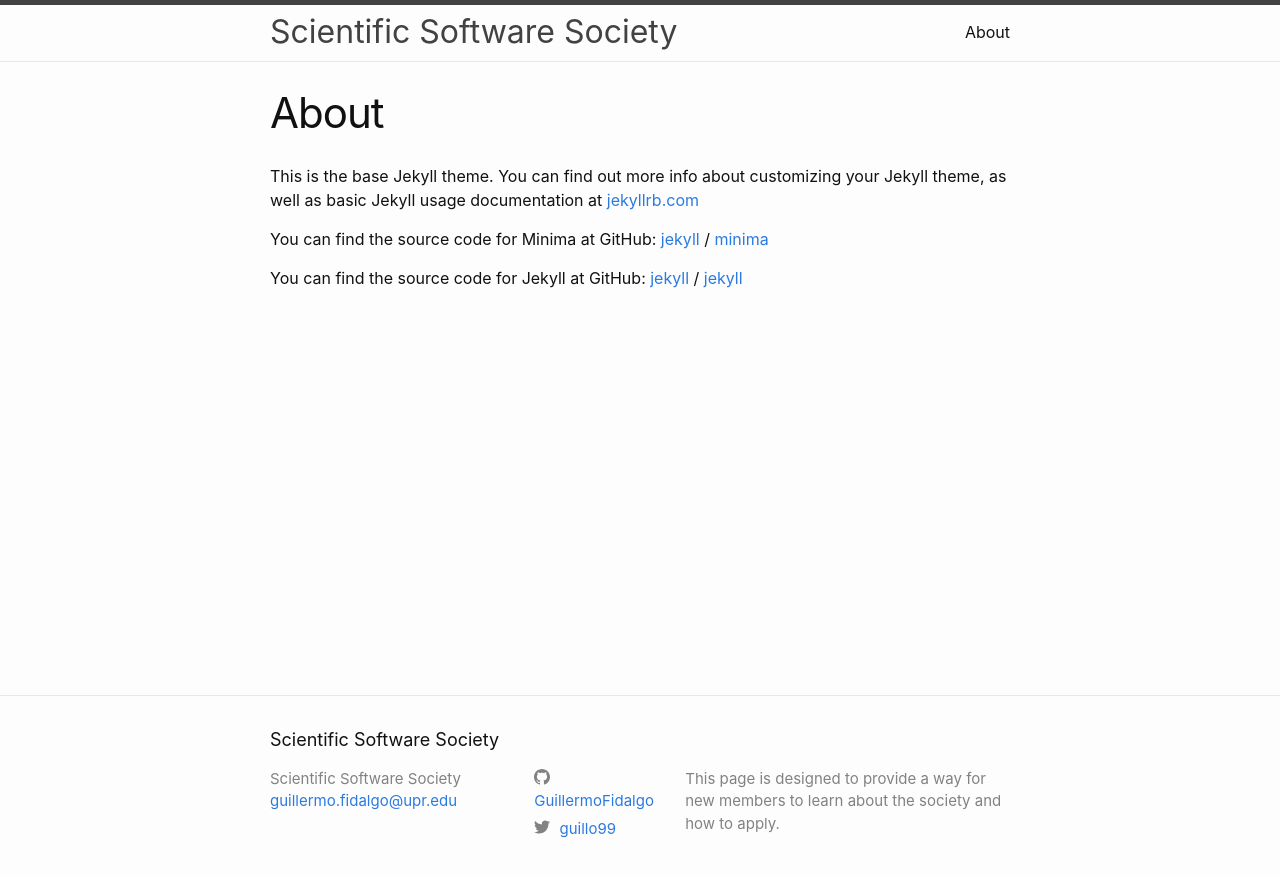
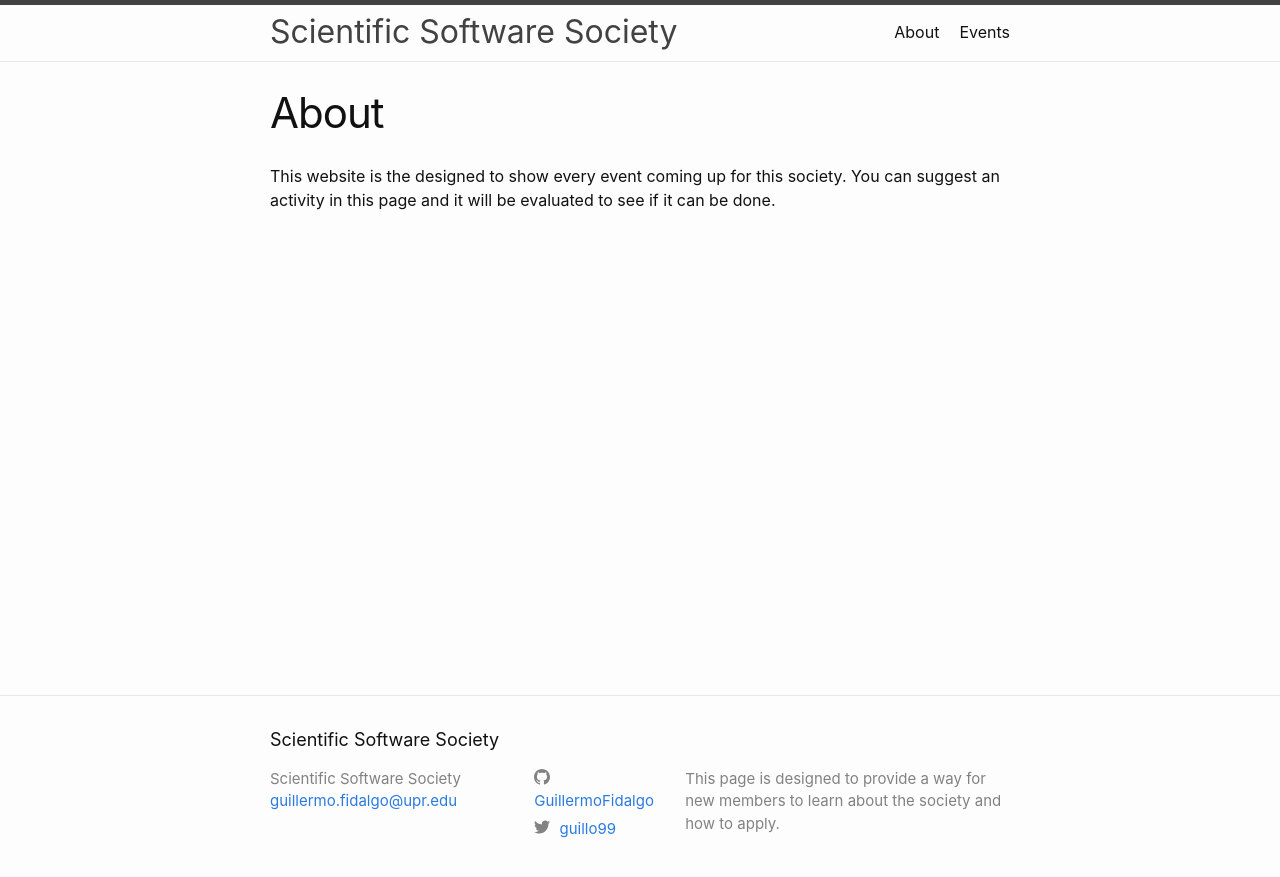
Before and after one commit to YarelisAcevedo/SSC, a Jekyll site: the page built from about.md, in a window 1280 px wide. Shown: the top 877 px of the page. Built offline with Jekyll 4.4.1, drawn with Linux system fonts in a browser that asks for light colours.

Commit message:
edit home layout to only show posts with categorie "home", edit about and created events page

```diff
--- a/_layouts/home.html
+++ b/_layouts/home.html
@@ -12,7 +12,7 @@ layout: default
   {%- if site.posts.size > 0 -%}
     <h2 class="post-list-heading">{{ page.list_title | default: "Posts" }}</h2>
     <ul class="post-list">
-      {%- for post in site.posts -%}
+      {%- for post in site.categories.home -%}
       <li>
         {%- assign date_format = site.minima.date_format | default: "%b %-d, %Y" -%}
         <span class="post-meta">{{ post.date | date: date_format }}</span>
--- a/_posts/2019-01-24-welcome-to-jekyll.markdown
+++ b/_posts/2019-01-24-welcome-to-jekyll.markdown
@@ -2,7 +2,7 @@
 layout: post
 title:  "Welcome to Jekyll!"
 date:   2019-01-24 09:13:37 -0400
-categories: jekyll update
+categories: home
 ---
 You’ll find this post in your `_posts` directory. Go ahead and edit it and re-build the site to see your changes. You can rebuild the site in many different ways, but the most common way is to run `jekyll serve`, which launches a web server and auto-regenerates your site when a file is updated.
 
--- a/about.md
+++ b/about.md
@@ -4,15 +4,4 @@ title: About
 permalink: /about/
 ---
 
-This is the base Jekyll theme. You can find out more info about customizing your Jekyll theme, as well as basic Jekyll usage documentation at [jekyllrb.com](https://jekyllrb.com/)
-
-You can find the source code for Minima at GitHub:
-[jekyll][jekyll-organization] /
-[minima](https://github.com/jekyll/minima)
-
-You can find the source code for Jekyll at GitHub:
-[jekyll][jekyll-organization] /
-[jekyll](https://github.com/jekyll/jekyll)
-
-
-[jekyll-organization]: https://github.com/jekyll
+This website is the designed to show every event coming up for this society. You can suggest an activity in this page and it will be evaluated to see if it can be done.
```
Also changed, not shown: _posts/2019-01-29-fist-event.md (added, +6 -0 lines), events.md (added, +15 -0 lines).
